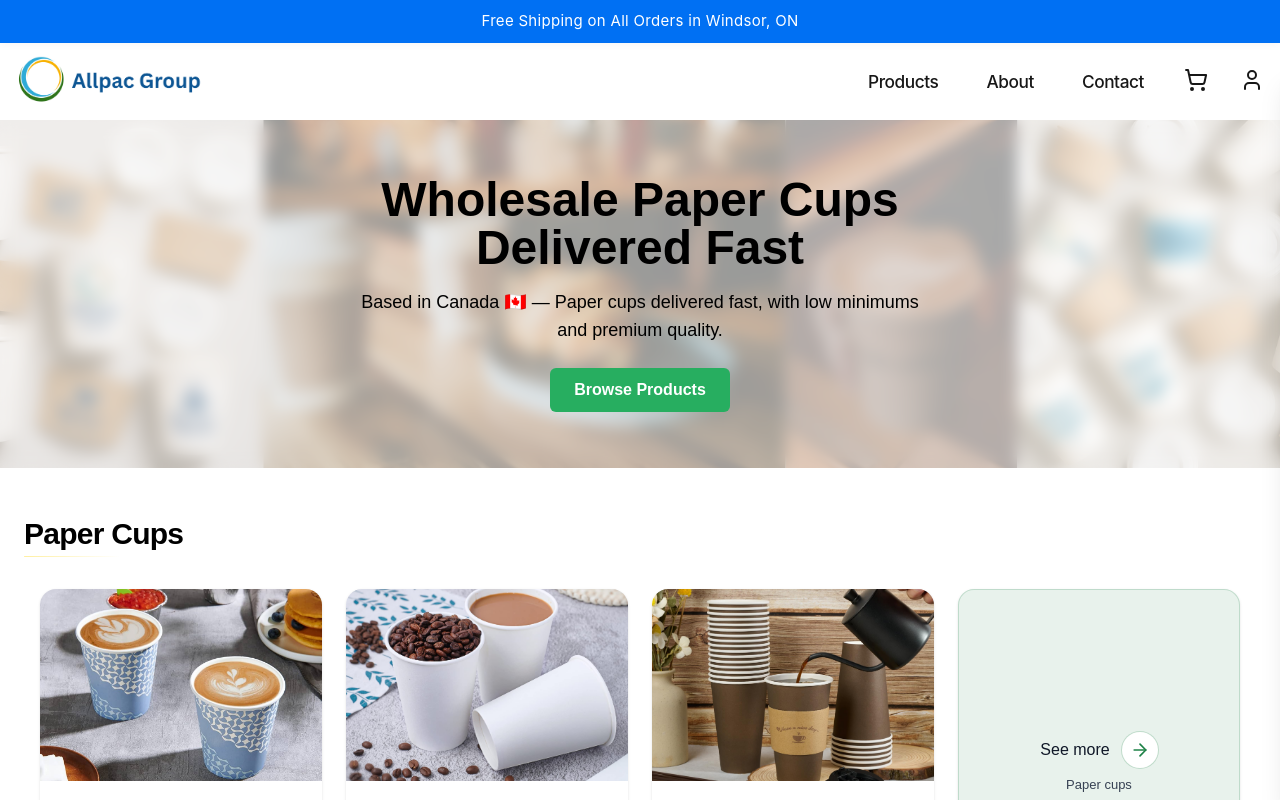
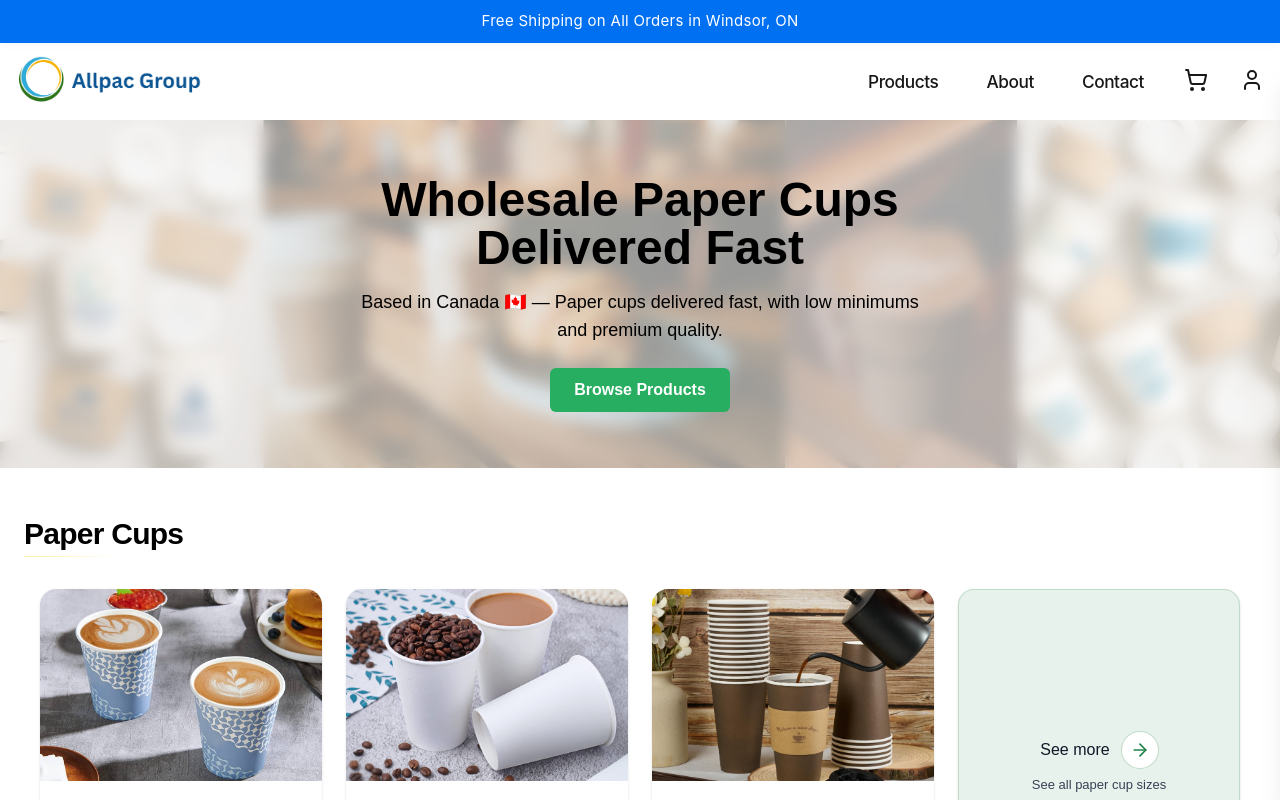
Before and after one commit to Emadedin1/allpacstore, a Next.js app: page / in a window 1280 px wide. Shown: the top 800 px of the page. Built offline with nearby package versions, Linux system fonts and the light colour scheme.

Commit message:
Update HomeProductPreview.jsx

```diff
--- a/src/components/HomeProductPreview.jsx
+++ b/src/components/HomeProductPreview.jsx
@@ -14,41 +14,37 @@ export default function HomeProductPreview() {
       <div
         className="
           grid
-          grid-cols-1
-          sm:grid-cols-2
+          grid-cols-2
           lg:grid-cols-4
           gap-3 lg:gap-6
-          /* Avoid forced equal row heights on mobile where it can look odd */
-          /* Only make rows equal height on large screens */
+          /* Only force equal heights on large screens to avoid mobile weirdness */
           lg:auto-rows-fr
         "
       >
         {preview.map((cup, i) => {
           if (i < 3) {
-            // Same card as products grid, retains Add to Cart, etc.
             return <CupCard key={cup.slug} cup={cup} />;
           }
 
-          // 4th tile: subtle brand-tinted "See more" card with clear subheader
+          // 4th tile: brand-tinted "See more" card with clearer subheader
           return (
             <Link
               key="see-more"
-              href="/products/cups" // change to "/products" if you want to link to the full grid
-              aria-label="See more paper cups"
+              href="/products/cups" // change to "/products" for the full catalog
+              aria-label="See all paper cup sizes"
               className="
-                group relative block
+                group relative block h-full
                 rounded-2xl border border-[#1F8248]/20
                 bg-[#1F8248]/10
                 shadow-sm hover:shadow-md
-                transition-all duration-200
-                hover:-translate-y-0.5
+                transition-all duration-200 hover:-translate-y-0.5
                 focus:outline-none focus-visible:ring-2 focus-visible:ring-[#1F8248]/30
                 cursor-pointer
               "
               style={{ touchAction: "manipulation" }}
             >
-              {/* Keep a sensible minimum height on smaller screens so the tile doesn't collapse */}
-              <div className="relative flex h-full min-h-[120px] sm:min-h-[160px] lg:min-h-0 items-center justify-center p-5 sm:p-6">
+              {/* Keep a sensible minimum height so it doesn't feel cramped on phones */}
+              <div className="relative flex h-full min-h-[140px] sm:min-h-[160px] items-center justify-center p-5 sm:p-6">
                 <div className="flex flex-col items-center gap-2 text-center">
                   <div className="inline-flex items-center gap-3">
                     <span className="text-sm sm:text-base font-medium text-gray-900">
@@ -80,9 +76,9 @@ export default function HomeProductPreview() {
                     </span>
                   </div>
 
-                  {/* Subheader to clarify category */}
+                  {/* Clearer subheader */}
                   <span className="text-xs sm:text-[13px] text-gray-700">
-                    Paper cups
+                    See all paper cup sizes
                   </span>
                 </div>
               </div>
```
